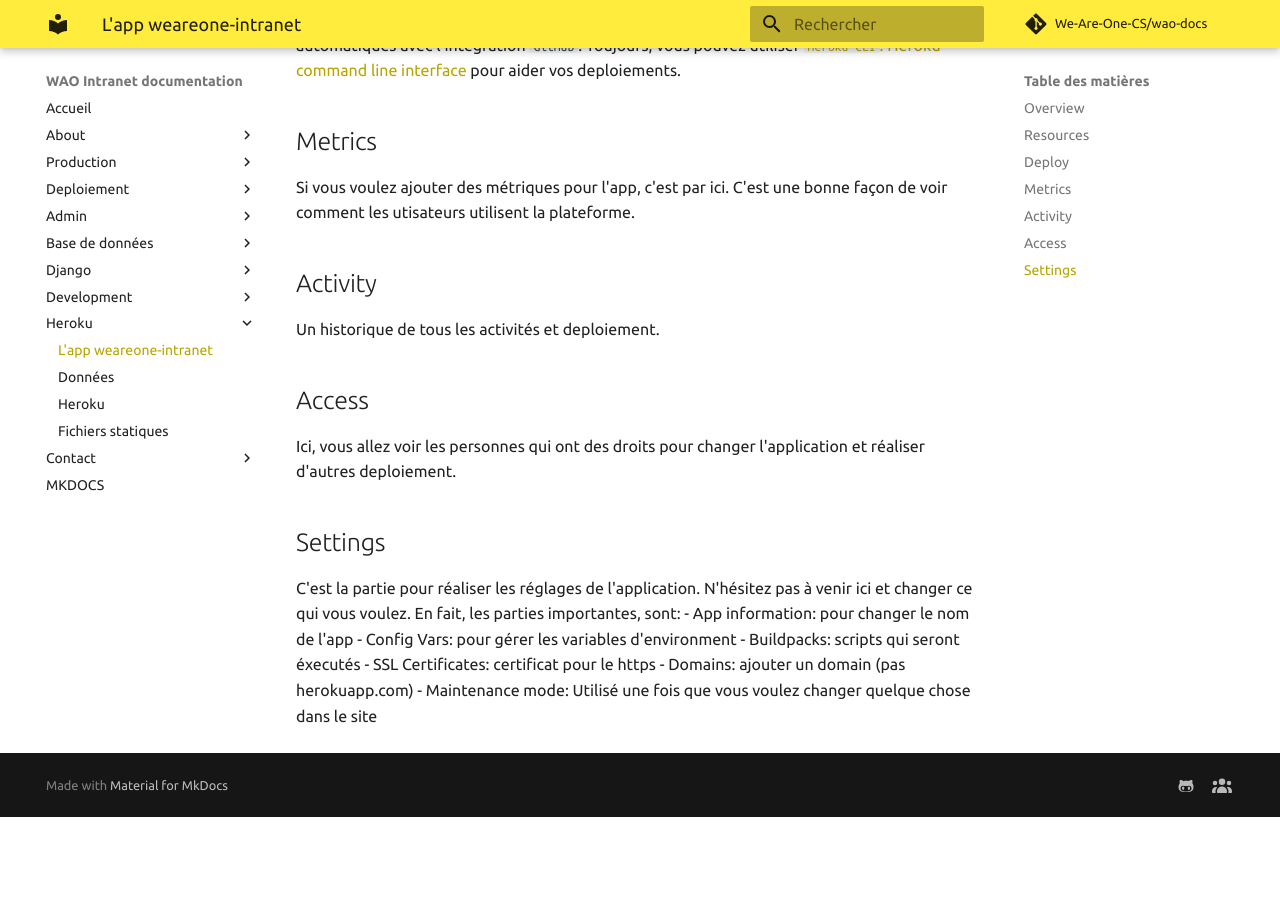
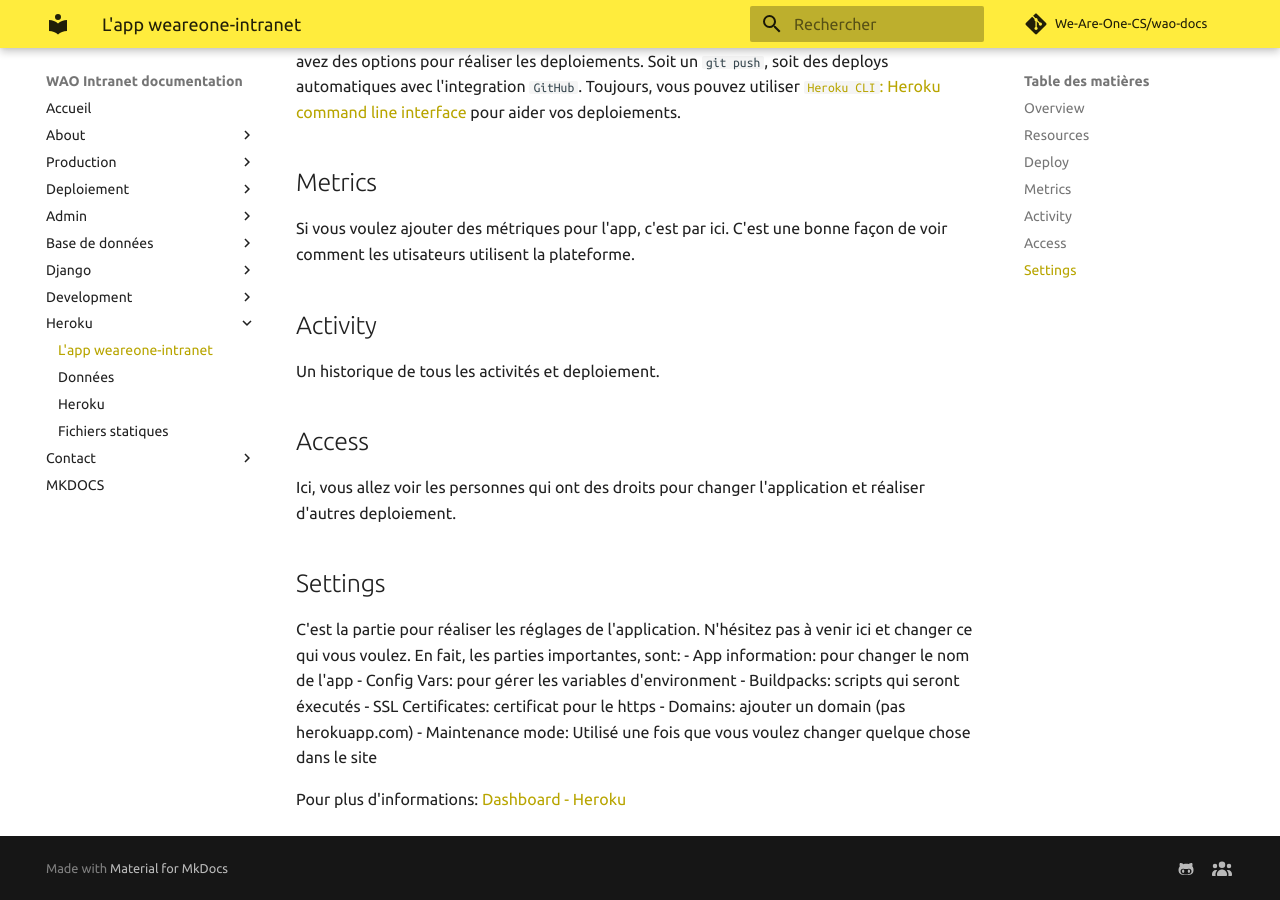
Before and after one commit to We-Are-One-CS/docs, an MkDocs documentation site: the page built from docs/heroku/app.md, in a window 1280 px wide and 900 px high, scrolled down 676 px. Built offline with MkDocs 1.6.1 and Material for MkDocs 9.7.7, drawn with Linux system fonts in a browser that asks for light colours; comment, search, counter and statistics services are not loaded; before the commit the page ends 1493 px from its top, so only the background shows below that.

Commit message:
Added heroku info

```diff
--- a/docs/heroku/app.md
+++ b/docs/heroku/app.md
@@ -1,4 +1,6 @@
 # weareone-intranet app
+[Dashboard - Heroku](https://dashboard.heroku.com)
+
 Le lien pour une application sur Heroku est ``https://dashboard.heroku.com/apps/{weareone-intranet}``, où j'ai mis le nom
 de l'app entre ``{}``, bien sûr, la vrai url n'a pas ses symboles et compte avec le nome de l'app.
 
@@ -35,3 +37,7 @@
 - SSL Certificates: certificat pour le https
 - Domains: ajouter un domain (pas herokuapp.com)
 - Maintenance mode: Utilisé une fois que vous voulez changer quelque chose dans le site
+
+
+Pour plus d'informations:
+[Dashboard - Heroku](https://dashboard.heroku.com)
```
Also changed, not shown: docs/heroku/heroku.md (+1 -1 lines), docs/heroku/static-files.md (+1 -0 lines).
